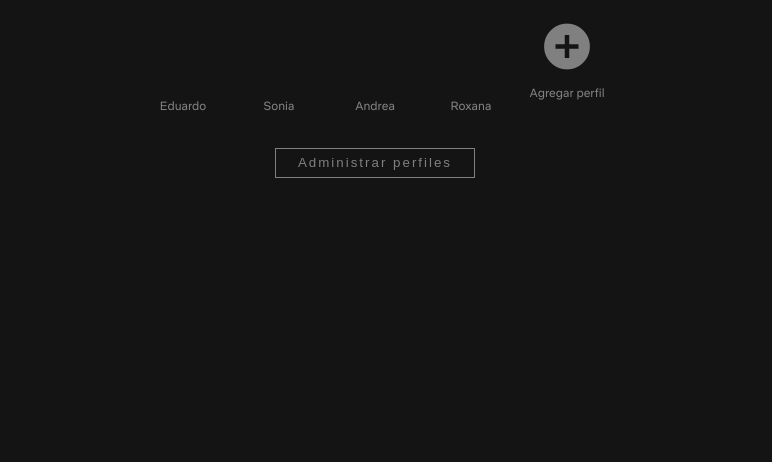
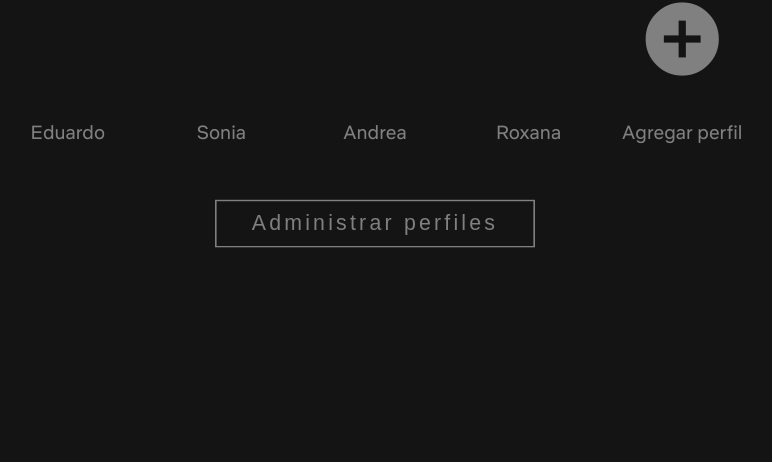
Before and after one commit to enm91/clon-netflix, a plain HTML site: page src/index.html in a window 1280 px wide. Shown: the part 338-800 px from the top of the page, without its empty margins (265-1037 px from the left). Drawn offline with Linux system fonts and the light colour scheme; files whose address does not match are found by name.

Commit message:
Se agrega script que escala la seccion main en rango de 800px a 2000px.

```diff
--- a/src/index.html
+++ b/src/index.html
@@ -53,5 +53,6 @@
         </section>
       </div>
     </main>
+    <script src="./scaleContent.js"></script>
   </body>
 </html>
--- /dev/null
+++ b/src/scaleContent.js
@@ -0,0 +1,20 @@
+function scaleContent() {
+  const content = document.querySelector('.profile-container');
+  const baseWidth = 800;
+  const windowWidth = window.innerWidth;
+  console.log(windowWidth);
+
+  if (windowWidth < 2000) {
+    if (windowWidth > baseWidth) {
+      const scale = windowWidth / baseWidth;
+      content.style.transform = `scale(${scale})`;
+    } else {
+      content.style.transform = 'scale(1)';
+    }
+  } else {
+    content.style.transform = window.innerWidth;
+  }
+}
+
+window.addEventListener('resize', scaleContent);
+scaleContent();
--- a/src/style/style.css
+++ b/src/style/style.css
@@ -32,6 +32,7 @@ body {
   flex-direction: column;
   align-items: center;
   justify-content: center;
+  transform-origin: top center;
 }
 .card .card__title h1 {
   font-size: 3rem;
@@ -71,10 +72,13 @@ body {
   }
 }
 .card__perfil .perfil-add:hover {
-  div i,
+  cursor: pointer;
+  div {
+    background: var(--hover-bg-color);
+    border-radius: 0.4rem;
+  }
   p {
     color: var(--hover-bg-color);
-    cursor: pointer;
   }
 }
 .card__perfil .perfil .avatar {
@@ -84,7 +88,16 @@ body {
   background-position: center;
   background-repeat: no-repeat;
   background-size: contain;
-  border-radius: 0.5rem;
+  border-radius: 0.4rem;
+}
+.card__perfil .perfil .add-avatar {
+  width: 84px;
+  height: 84px;
+  display: flex;
+  align-items: center;
+  justify-content: center;
+  background: var(--hover-bg-color);
+  background: transparent;
 }
 .card__perfil .perfil .add-avatar i {
   color: var(--secondary-font-color);
@@ -113,7 +126,8 @@ body {
   }
 }
 
-/*    Media Queries    */
+/*//////////////Media Queries///////////////*/
+
 @media screen and (min-width: 300px) and (max-width: 413px) {
   .card__perfil .perfil-add {
     grid-column: span 2;
@@ -138,10 +152,4 @@ body {
   }
 }
 
-/* desde 866px empieza a hacer todo zoom */
-
-/* @media screen and (min-width: 865px) and (max-width: 1880px) {
-  html {
-    width: 200vmax;
-  }
-} */
+/* si ancho > 865px y ancho < 2000px, escalar progresivamente  */
```
